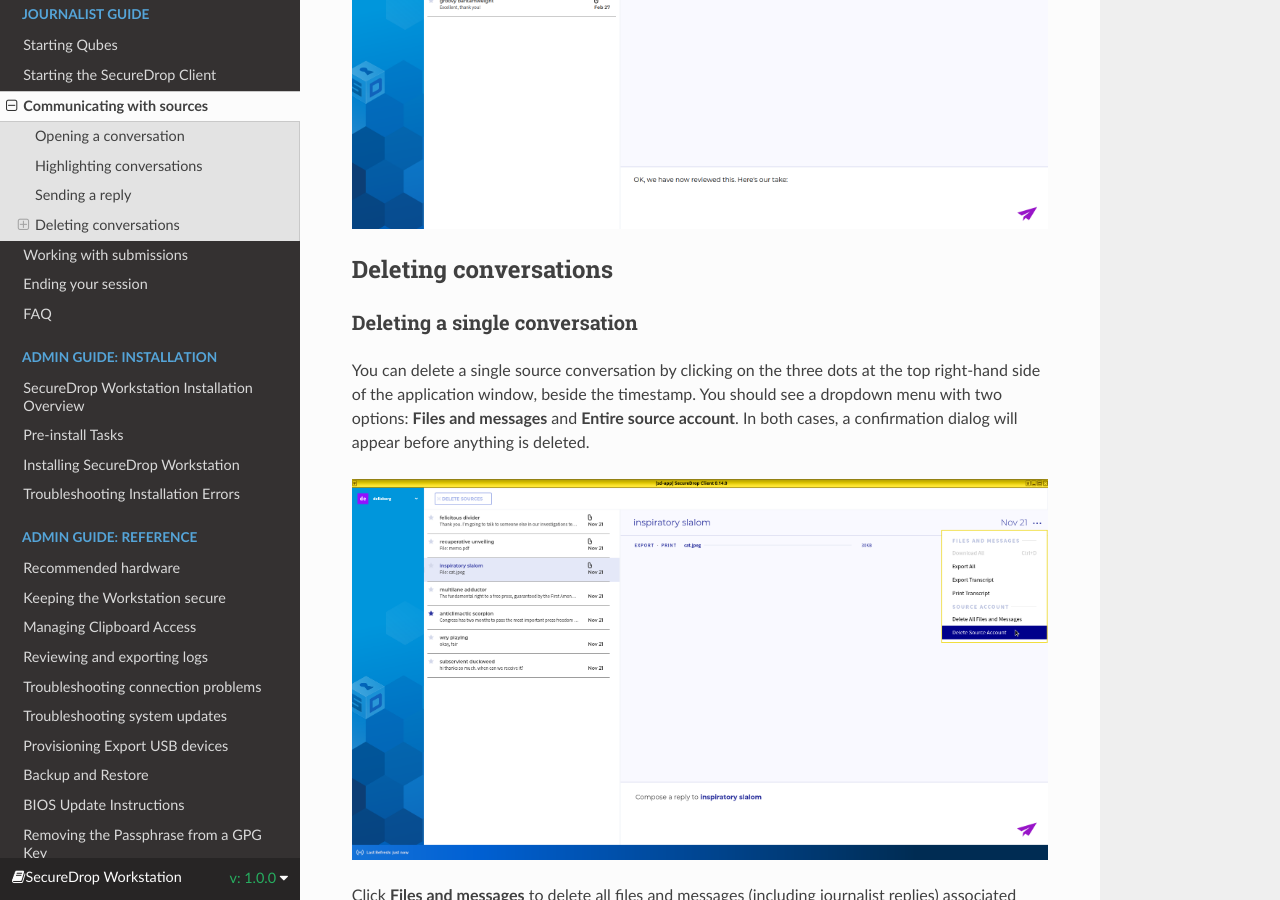
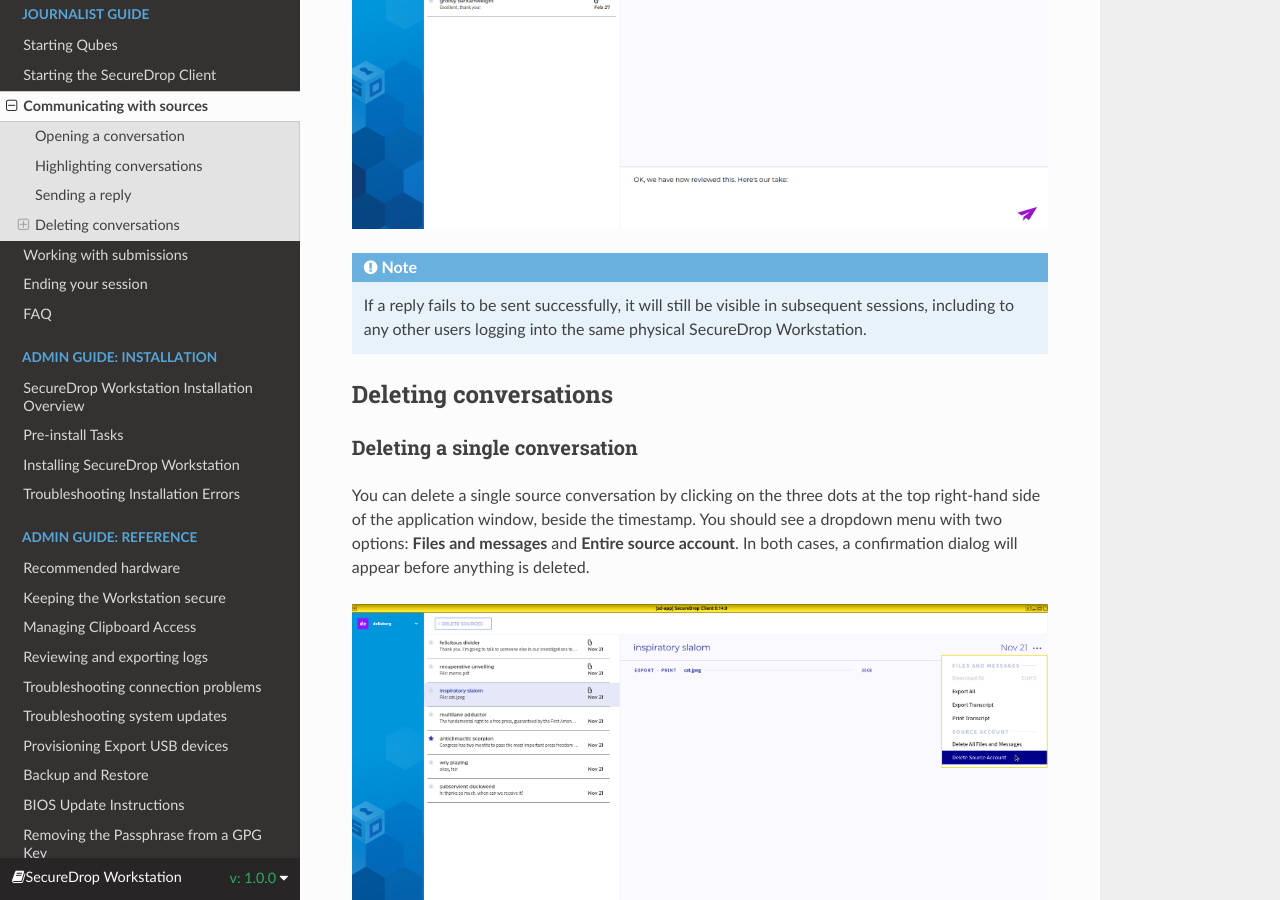
Before and after one commit to freedomofpress/securedrop-workstation-docs, a Sphinx documentation site: the page built from docs/journalist/sources.rst, in a window 1280 px wide and 900 px high, scrolled down 1703 px. Built offline with Sphinx 7.4.7 and the Read the Docs theme 3.1.0, drawn with Linux system fonts in a browser that asks for light colours.

Commit message:
Explain how failed replies are handled

```diff
--- a/docs/journalist/sources.rst
+++ b/docs/journalist/sources.rst
@@ -56,6 +56,10 @@
 
 |screenshot_send_reply|
 
+.. note:: If a reply fails to be sent successfully, it will still be visible in
+  subsequent sessions, including to any other users logging into the same
+  physical SecureDrop Workstation.
+
 Deleting conversations
 ----------------------
 
```
